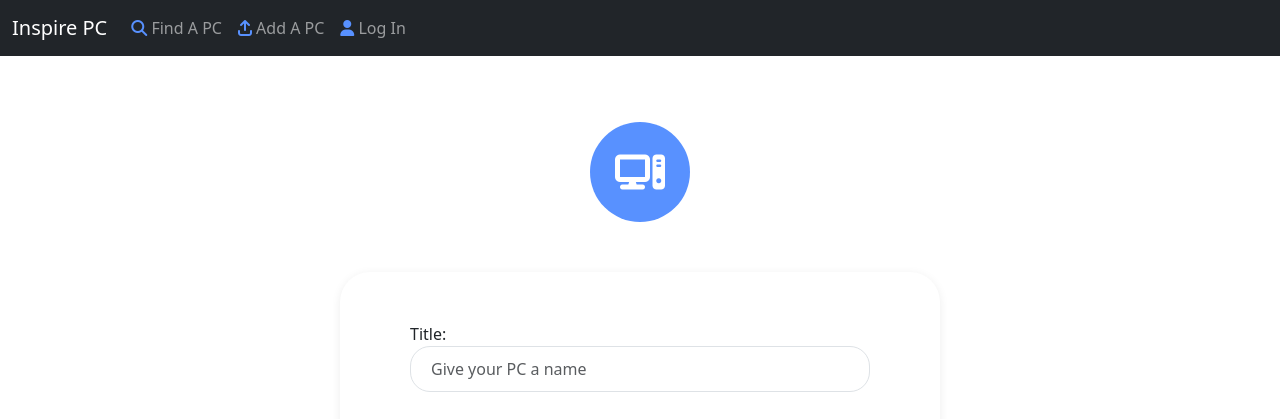
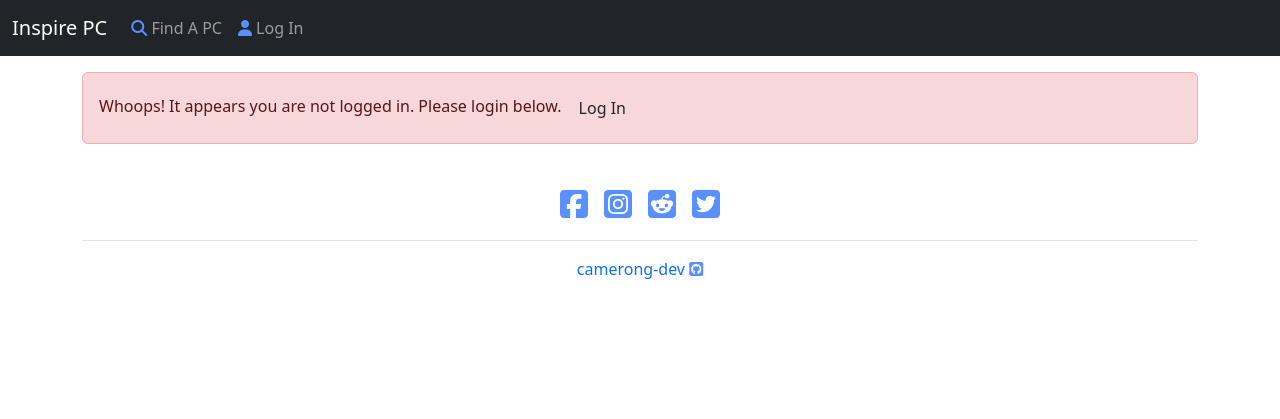
Before and after one commit to camerong-dev/inspire-pc, a Django app: page /add_pc/ in a window 1280 px wide. Shown: the top 419 px of the page. After the commit the page ends 279 px from the top, so only its background shows below. Run offline with Django 3.2, Linux system fonts and the light colour scheme; parts of the project's set-up code (start-up, migrations or seed data) failed here and were passed over; some libraries are stand-ins or nearby versions.

Commit message:
Add function to logout and restrict functions if not logged in

```diff
--- a/inspirepc/settings.py
+++ b/inspirepc/settings.py
@@ -29,7 +29,7 @@ TEMPLATES_DIR = os.path.join(BASE_DIR, 'templates')
 SECRET_KEY = os.environ.get('SECRET_KEY')
 
 # SECURITY WARNING: don't run with debug turned on in production!
-DEBUG = False
+DEBUG = True
 
 ALLOWED_HOSTS = [
     '8000-camerong-dev-inspire-pc-jke99ylm15.us2.codeanyapp.com',
--- a/templates/add_pc.html
+++ b/templates/add_pc.html
@@ -3,6 +3,8 @@
 {% block content %}
 
 </br></br></br>
+
+{% if user.is_athenticated %}
 
     <div class="registration-form">
         <div class="form-icon">
@@ -17,4 +19,13 @@
         </div>
     </div>
 
+{% else %}
+
+    <div class="alert alert-danger"
+        <strong>Whoops!</strong> It appears you are not logged in. Please login below.
+        <a class="btn btn-block" href="{% url 'login' %}">Log In</a>
+    </div>
+
+{% endif %}
+
 {% endblock %}
--- a/templates/base.html
+++ b/templates/base.html
@@ -25,12 +25,15 @@
             </button>
             <div class="collapse navbar-collapse" id="navbarCollapse">
                 <ul class="navbar-nav me-auto mb-2 mb-md-0">
+
                     <li class="nav-item">
                         <a class="nav-link" aria-current="page" href="/">
                             <i class="fa fa-light fa-magnifying-glass"></i>
                             Find A PC
                         </a>
                     </li>
+
+                    {% if user.is_authenticated %}
                     <li class="nav-item">
                         <a class="nav-link" href="/add_pc">
                             <i class="fa fa-light fa-arrow-up-from-bracket"></i>
@@ -38,11 +41,19 @@
                         </a>
                     </li>
                     <li class="nav-item">
+                        <a class="nav-link" href="{% url 'logout' %}">
+                            <i class="fa fa-light fa-user"></i>
+                            Log Out
+                        </a>
+                    </li>
+                    {% else %}
+                    <li class="nav-item">
                         <a class="nav-link" href="{% url 'login' %}">
                             <i class="fa fa-light fa-user"></i>
                             Log In
                         </a>
                     </li>
+                    {% endif %}
                 </ul>
             </div>
         </div>
```
Also changed, not shown: templates/home.html (indentation only). Lines whose indentation alone changed are shown as unchanged.
